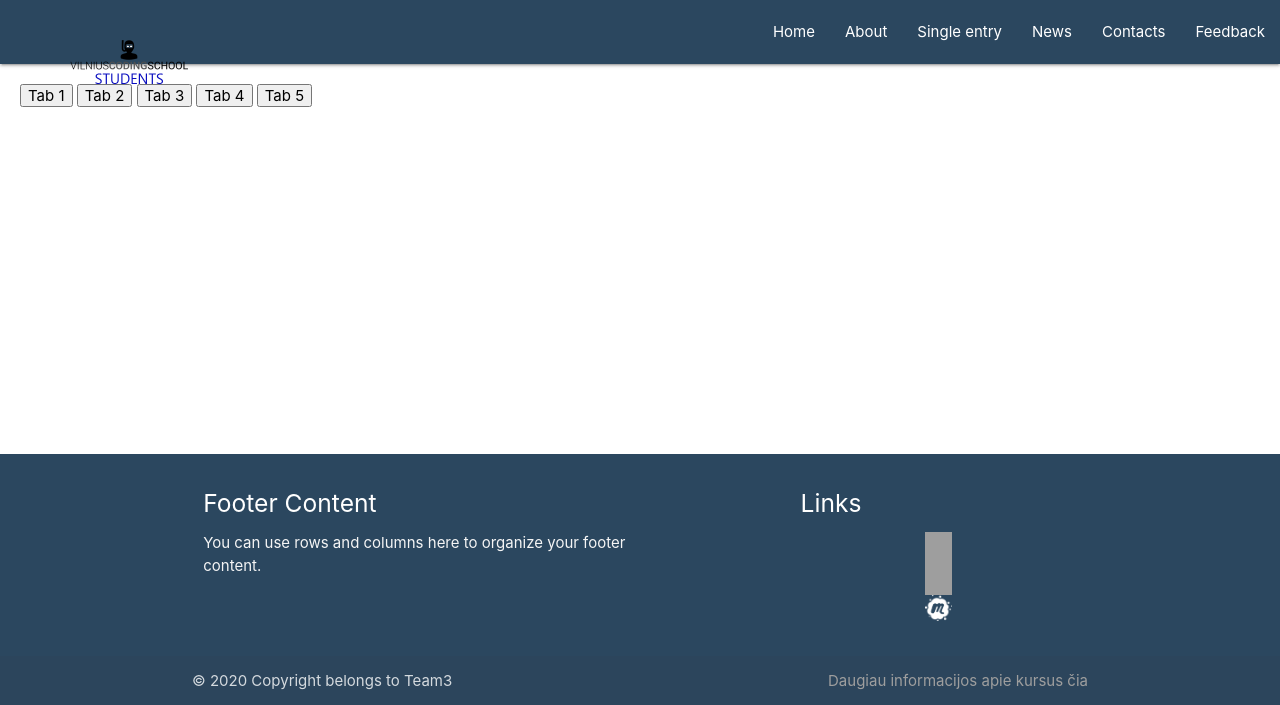
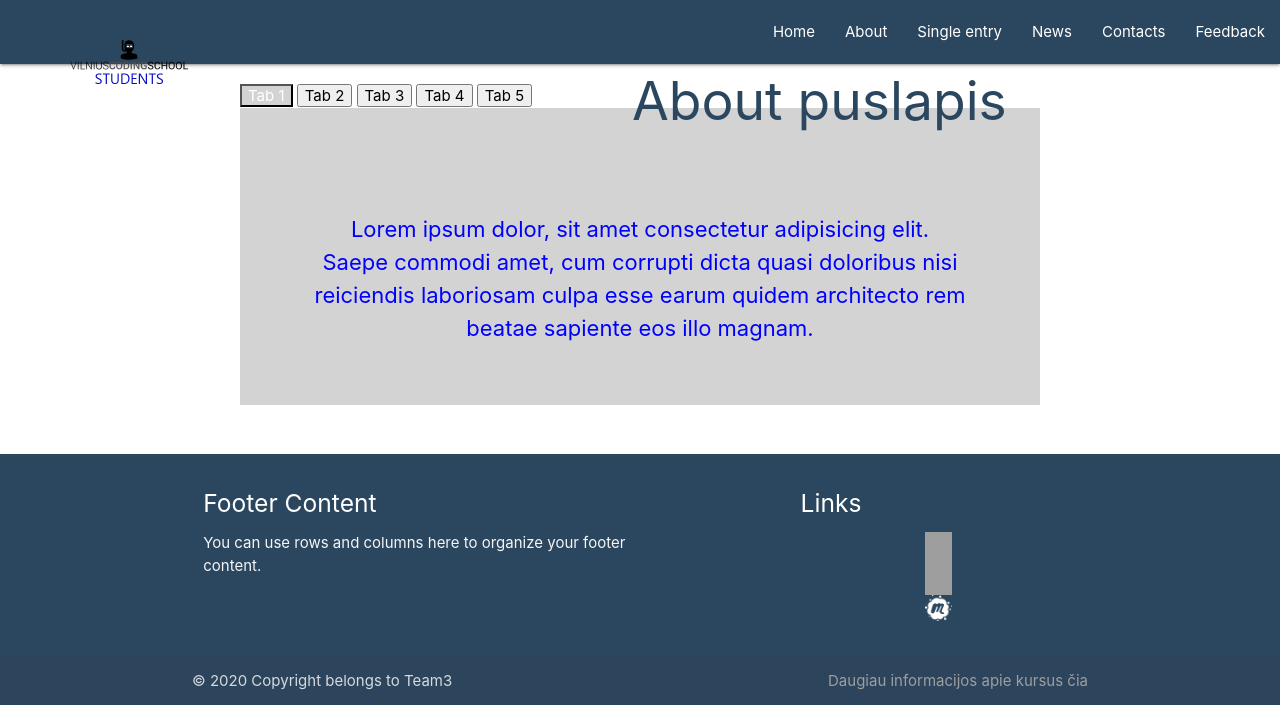
Before and after one commit to Arturasrom/grupe3, a PHP site: page /about.php in a window 1280 px wide. Shown: the top 705 px of the page. Run offline with PHP 8.4, Linux system fonts and the light colour scheme; grey boxes are pictures that could not be loaded.

Commit message:
Sutvarkytas tabu veikimas

```diff
--- a/about.php
+++ b/about.php
@@ -1,12 +1,9 @@
 <?php include "header.php" ?>
 
-
-
-<h1>About puslapis</h1>
-<link rel="stylesheet" type="text/css" href="styles/style.css">
+<h2>About puslapis</h2>
 <div style="padding: 20px">
     <div class="tabContainer">
-        <div class="buttomContainer">
+        <div class="buttonContainer">
             <button onclick="showPanel(0,'#C0C0C0')">Tab 1</button>
             <button onclick="showPanel(1,'#D3D3D3')">Tab 2</button>
             <button onclick="showPanel(2,'#C0C0C0')">Tab 3</button>
@@ -44,5 +41,4 @@
         </div>
     </div>
 </div>
-<script src="scripts/script.js"></script>
 <?php include "footer.php" ?>
--- a/styles/style.css
+++ b/styles/style.css
@@ -66,9 +66,23 @@ h1{
 
 /* Luko stiliaus kodas: */
 
+h2{
+    text-align: center;
+    color: #2b475f;
+    position: absolute;
+    top: 10%;
+    left: 50%;
+    margin: -8px;
+
+}
+
 .tabContainer{
     width: 100%;
     height: 350px;
+    max-width: 800px;
+    margin-left: auto;
+    margin-right: auto;
+
 }
 
 .tabContainer .buttoContainer{
@@ -101,7 +115,6 @@ h1{
     font-size: 22px;
     display: none;
 }
-
 /* Andriaus stiliaus kodas: */
 
 .card{
```
